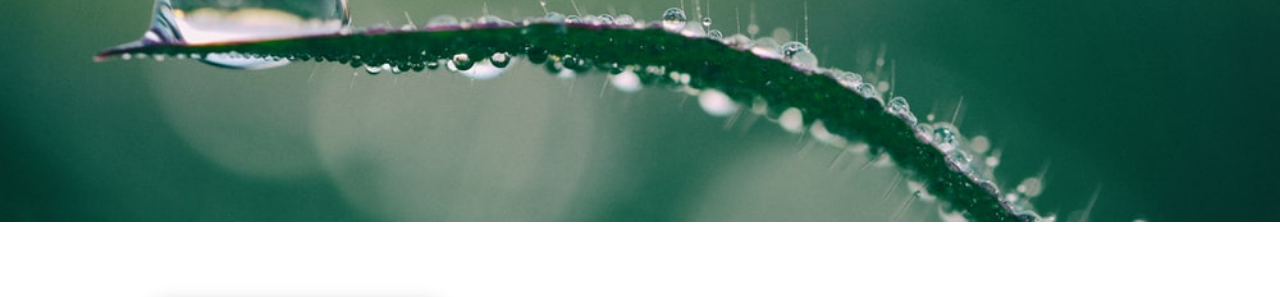
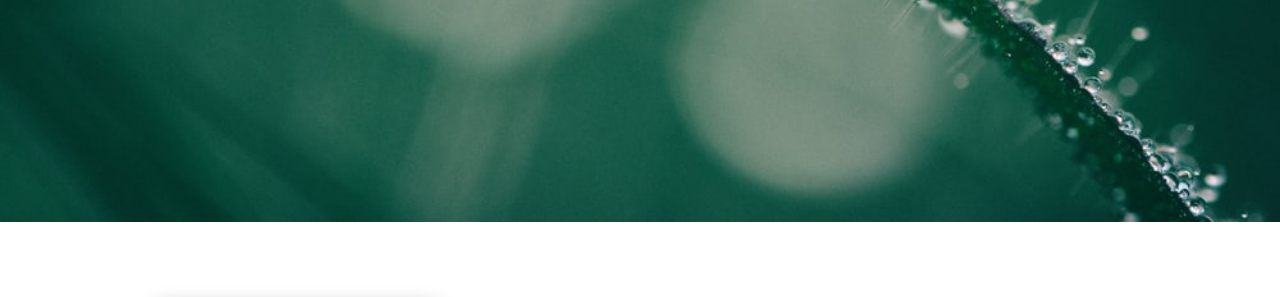
Before and after one commit to abdullahgsm01/practic-13, a plain HTML site: page index.html in a window 1280 px wide. Shown: the part 354-651 px from the top of the page. Drawn offline with nearby package versions, Linux system fonts and the light colour scheme; a web font is replaced by a local one.

Commit message:
bg update

```diff
--- a/style.css
+++ b/style.css
@@ -130,7 +130,7 @@ button.sub-btn:hover::after{
 }
 /* hero -area */
 .hero-area {
-	background: url(./img/bg.jpg) no-repeat center center;
+	background: url(./img/bg.jpg) no-repeat bottom center;
 	background-size: cover;
 	width: 100%;
 	overflow: hidden;
```
